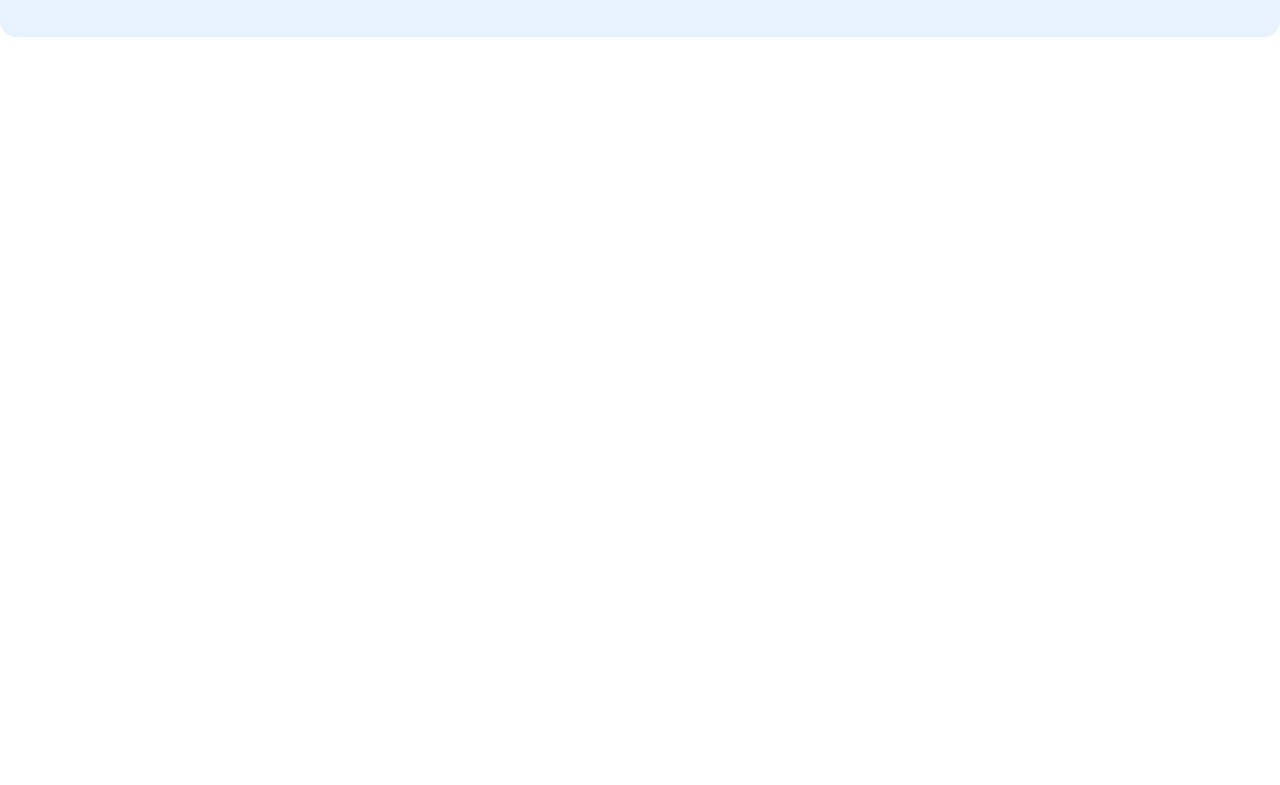
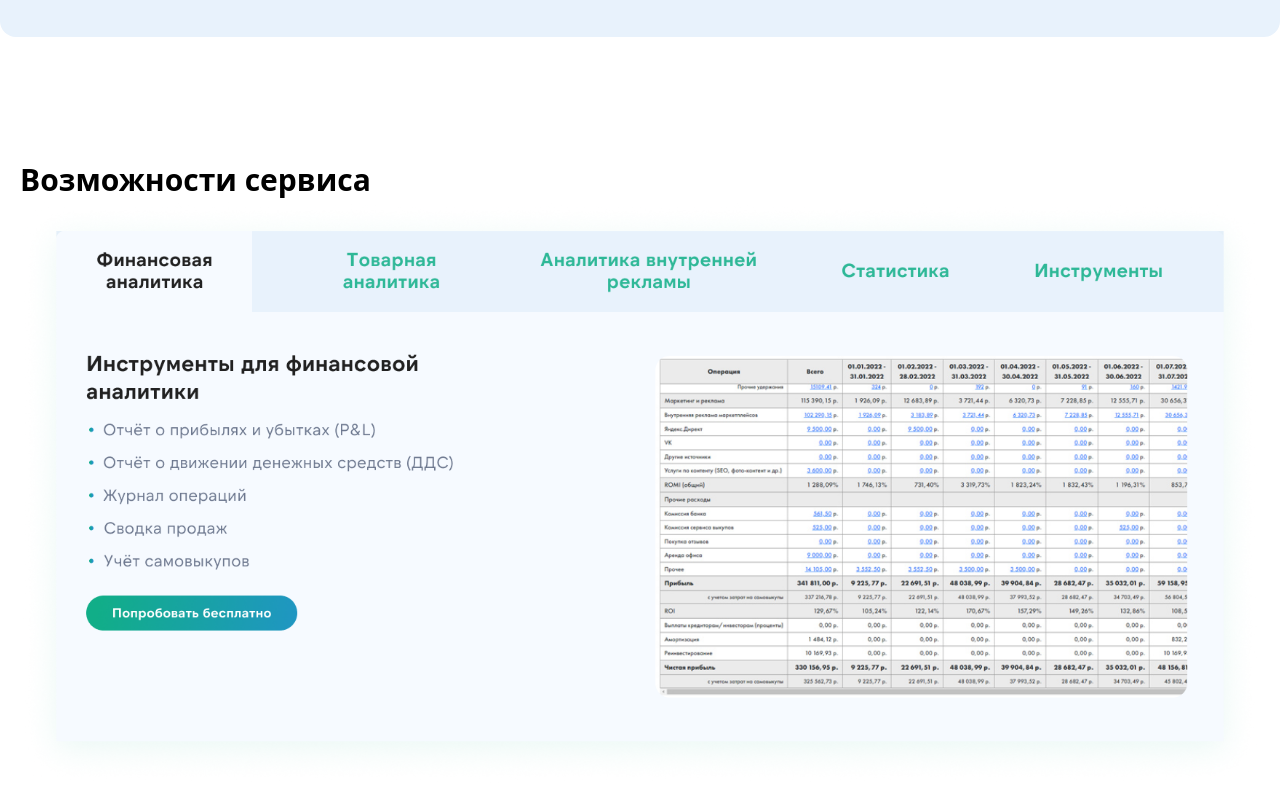
Before and after one commit to AbdumubinAmakov/HW-Lesson-4-G, a website: page src/index.html in a window 1280 px wide. Shown: the part 823-1608 px from the top of the page. Before the commit the page ends 860 px from the top, so only its background shows below. Drawn offline with nearby package versions, Linux system fonts and the light colour scheme; files that its build step writes are made by us from their sources.

Commit message:
section 3

```diff
--- a/src/index.html
+++ b/src/index.html
@@ -50,6 +50,11 @@
             <p>Увеличивай прибыль, автоматизируй рутину и экономь время на сборе и анализе отчётов</p>
         </div>
     </section>
+
+    <section  class="max-w-screen-xl m-auto flex flex-col  justify-between items-start p-5 mt-[100px]">
+        <h1 class="font-bold text-[30px] ">Возможности сервиса</h1>
+        <img src="./Frame 12.png" alt="" class="hidden lg:flex">
+    </section>
 </body>
 
 </html>
```
Also changed, not shown: src/Frame 12.png (added), src/Frame 2.png (added), src/Frame 34.png (added), src/[removal 1.png (added).
